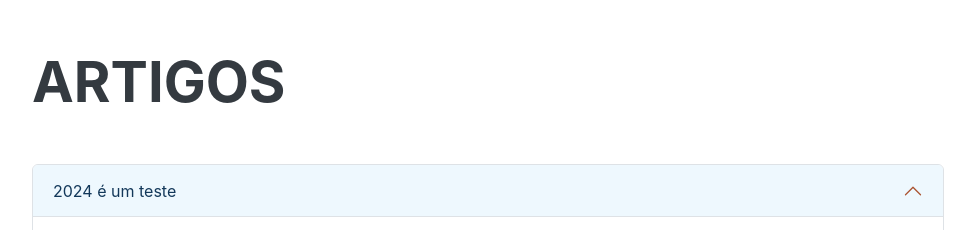
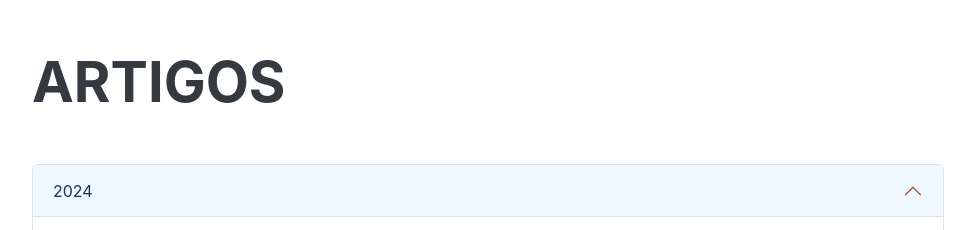
Before and after one commit to profguerino/profguerino.github.io, a plain HTML site: page index.html in a window 1280 px wide. Shown: the part 1675-1905 px from the top of the page, without its empty margins (288-1263 px from the left). Drawn offline with nearby package versions, Linux system fonts and the light colour scheme; a web font is replaced by a local one.

Commit message:
Update test 2

```diff
--- a/index.html
+++ b/index.html
@@ -72,7 +72,7 @@
                         <div class="accordion-item">
                           <h2 class="accordion-header" id="headingOne">
                             <button class="accordion-button" type="button" data-bs-toggle="collapse" data-bs-target="#collapseOne" aria-expanded="true" aria-controls="collapseOne">
-                              2024 é um teste
+                              2024
                             </button>
                           </h2>
                           <div id="collapseOne" class="accordion-collapse collapse show" aria-labelledby="headingOne" data-bs-parent="#accordionExample">
```
